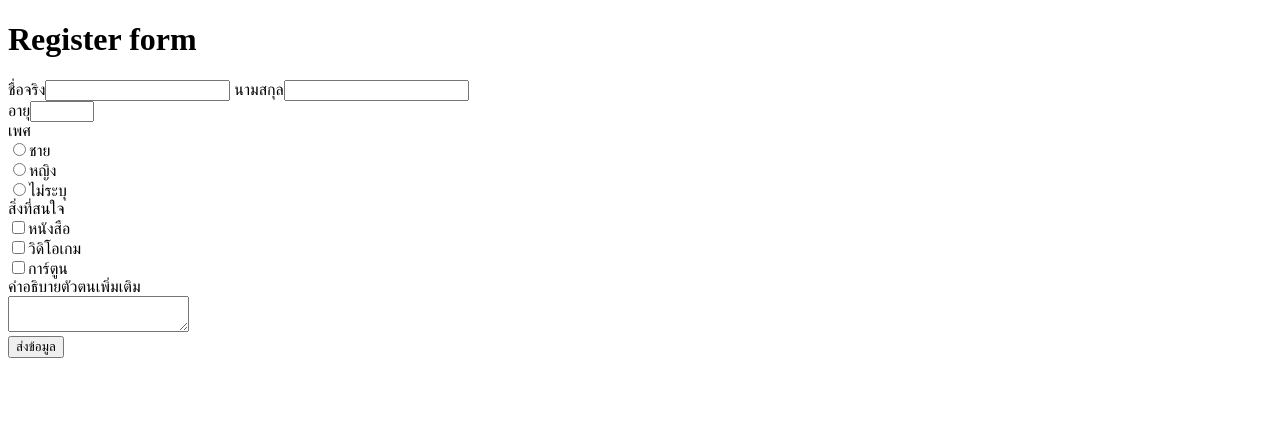
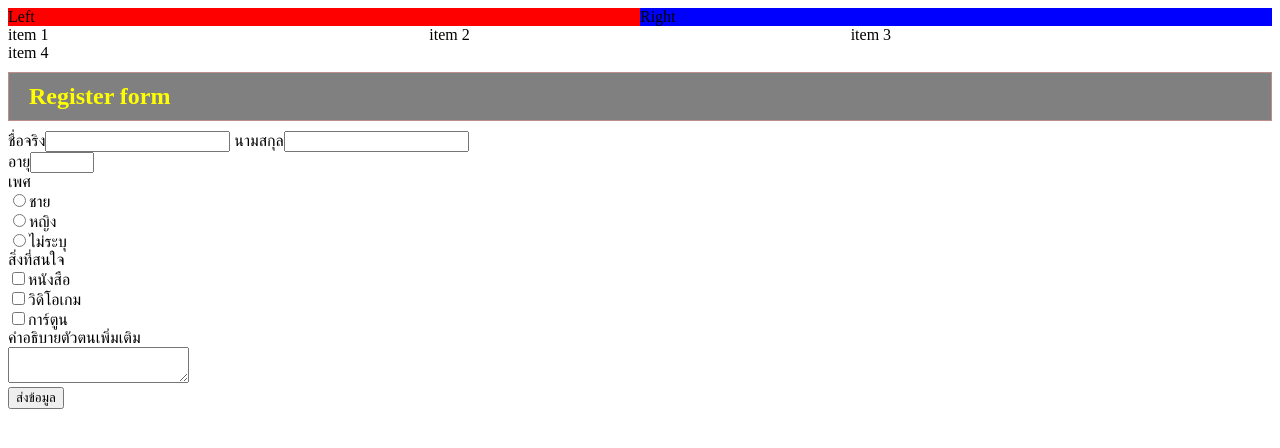
Before and after one commit to krittanon-pee/HTML-1, a plain HTML site: page workshop.html in a window 1280 px wide. Drawn offline with Linux system fonts and the light colour scheme; a web font is replaced by a local one.

Commit message:
Update workshop.html

```diff
--- a/workshop.html
+++ b/workshop.html
@@ -4,10 +4,82 @@
     <meta charset="UTF-8">
     <meta name="viewport" content="width=device-width, initial-scale=1.0">
     <title>Document</title>
+    <style>
+        /* สิ่งที่อยู่ตรงนี้ จะมีไว้แค่ให้ dev อ่าน */
+        /*1. id,class,DOM* 2. จะแต่งอะไร*/
+    @font-face {
+        font-family: 'Kanit';
+        src: url(./Kanit/Kanit-Regular.ttf);
+    }
+
+    body {
+        font-family: 'Kanit';
+    }
+
+    #register{
+        font-size: 24px;
+        color: yellow;
+        font-weight: 800; /* ความเข้ม font */
+        padding-top: 10px; /* เว้นระยะห่างด้านบนของกรอบ */
+        padding-bottom: 10px; /* เว้นระยะห่างด้านล่างของกรอบ */
+        margin-top: 10px;  /* ระยะห่างของข้อความกรอบบน */
+        margin-bottom: 10px; /* ระยะห่างของข้อความกรอบล่าง */
+        background-color: grey;
+        border: 1px rosybrown solid;
+        padding-left: 20px; /* เว้นระยะห่างด้านซ้ายของกรอบ */
+    }
+        /* .form คือ ขอบของกรอบช่องสี่เหลี่ยม */
+    .form{
+        border: 2px rosybrown solid;
+    }
+
+    .header-form{
+        font-weight: 800;
+    }
+
+    .form{
+        display: block;
+    }
+
+    .gender{
+        display: flex;
+    }
+
+    .container{
+        display: flex;
+    }
+    .item-left{
+        background-color: red;
+        flex: 1;
+    }
+    .item-right{
+        background-color: blue;
+        flex: 1;
+    }
+
+    .grid-container{
+        display: grid;
+        grid-template-columns: 1fr 1fr 1fr;
+    }
+
+    </style>
 </head>
 <body>
 <!---ส่วนที่แสดงออกไปทางหน้าจอของ Browser -->
-<h1>Register form</h1>
+
+<div class="container">
+    <div class="item-left">Left</div>
+    <div class="item-right">Right</div>
+</div>
+
+<div class="grid-container">
+    <div class="grid-item">item 1</div>
+    <div class="grid-item">item 2</div>
+    <div class="grid-item">item 3</div>
+    <div class="grid-item">item 4</div>
+</div>
+
+<div id="register">Register form</div>
 ชื่อจริง<input type="text">
 นามสกุล<input type="text"> <br>
 อายุ<input type="number" min="0" max="100">
```
